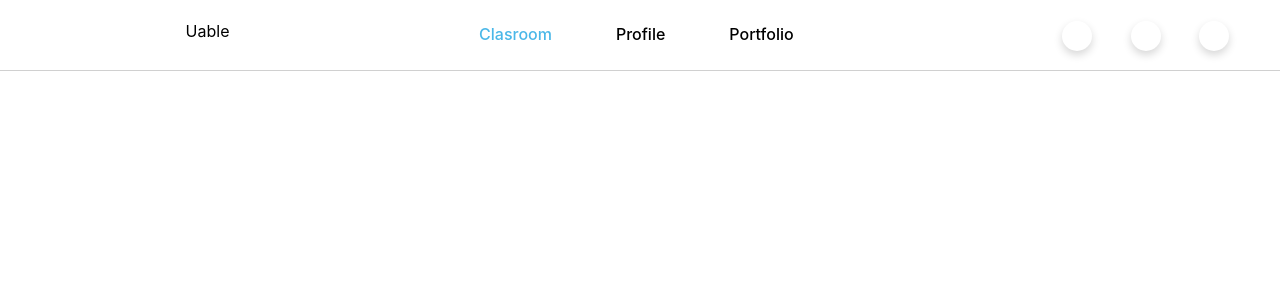
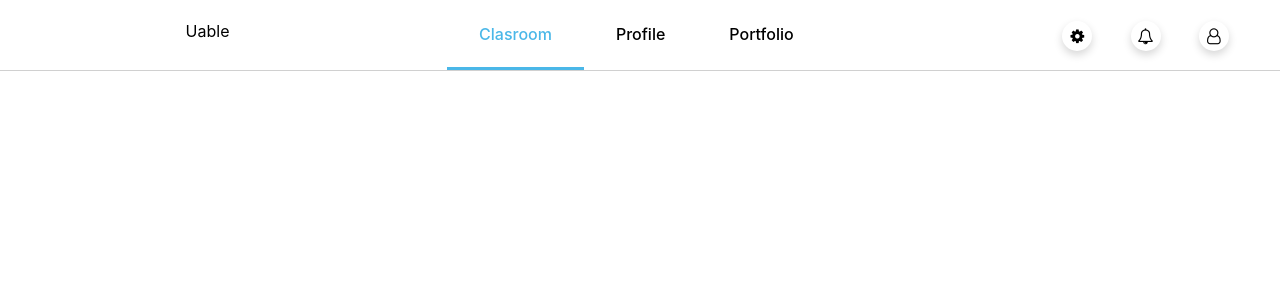
Before and after one commit to utkarshvj123/Uable, a React (Create React App) app: page / in a window 1280 px wide. Shown: the top 300 px of the page. Built offline with nearby package versions, Linux system fonts and the light colour scheme.

Commit message:
some fixes in navbar

```diff
--- a/public/index.html
+++ b/public/index.html
@@ -15,6 +15,8 @@
       user's mobile device or desktop. See https://developers.google.com/web/fundamentals/web-app-manifest/
     -->
     <link rel="manifest" href="%PUBLIC_URL%/manifest.json" />
+    <link href="https://stackpath.bootstrapcdn.com/font-awesome/4.7.0/css/font-awesome.min.css" rel="stylesheet">
+
     <!--
       Notice the use of %PUBLIC_URL% in the tags above.
       It will be replaced with the URL of the `public` folder during the build.
--- a/src/App.css
+++ b/src/App.css
@@ -47,6 +47,6 @@
   font-weight: 500;
 }
 
-.hide-scrollbar{
+/* .hide-scrollbar{
   height: 70px;
-}
+} */
--- a/src/component/NavBar/index.js
+++ b/src/component/NavBar/index.js
@@ -54,7 +54,7 @@ export default class NavBar extends Component {
             <div className="d-flex flex-row">
               <div
                 style={{
-                  "margin-top": "21px"
+                  marginTop: "21px"
                 }}
               >
                 Uable
@@ -71,7 +71,7 @@ export default class NavBar extends Component {
                     padding: "1.5rem 2rem 1rem",
                     fontWeight: "500",
                     textTransform: "capitalize",
-                    height: "62px !important"
+                    height: "27px !important"
                   }}
                   tabCss={{
                     cursor: "pointer",
@@ -81,7 +81,7 @@ export default class NavBar extends Component {
                     padding: "1.5rem 2rem 1rem",
                     fontWeight: "500",
                     textTransform: "capitalize",
-                    height: "62px !important"
+                    height: "27px !important"
                   }}
                   switchTab={this.selectedTab}
                   activeSection={
@@ -91,12 +91,12 @@ export default class NavBar extends Component {
               </div>
               <div className="d-flex flex-row"
                 style={{
-                  "margin-top": "21px",width: "16%"
+                  marginTop: "21px",width: "16%"
                 }}
               >
-                <div><span class="header_icon mr-4"><i class="fa fa-cog" aria-hidden="true"></i></span></div>
-                <div><span class="header_icon mx-4"><i class="fa fa-bell-o" aria-hidden="true"></i></span></div>
-                <div><span class="header_icon mx-4"><i class="fa fa-user-o" aria-hidden="true"></i></span></div>
+                <div><span className="header_icon mr-4"><i className="fa fa-cog" aria-hidden="true"></i></span></div>
+                <div><span className="header_icon mx-4"><i className="fa fa-bell-o" aria-hidden="true"></i></span></div>
+                <div><span className="header_icon mx-4"><i className="fa fa-user-o" aria-hidden="true"></i></span></div>
               </div>
             </div>
           </Container>
--- a/src/modules/Dashboard/index.js
+++ b/src/modules/Dashboard/index.js
@@ -9,8 +9,10 @@ const Container = styled.div`
 
 export default class Dashboard extends Component {
   render() {
-    return <Container>
+    return (
+      <Container>
         <NavBar />
-    </Container>;
+      </Container>
+    );
   }
 }
```
